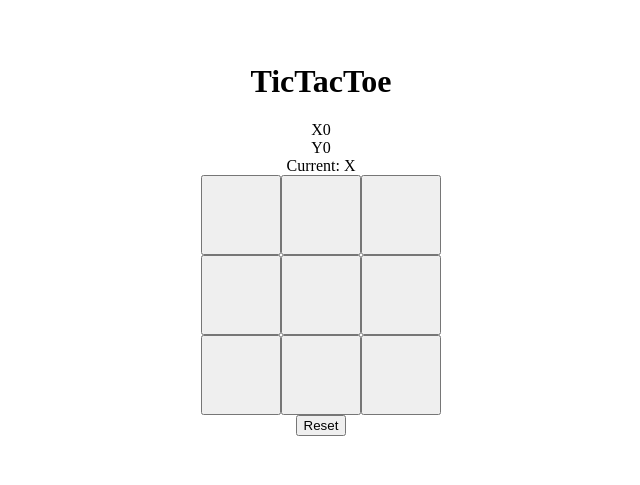
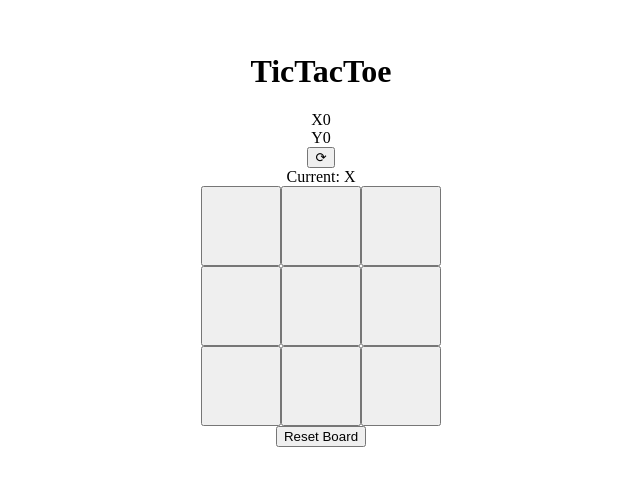
Before and after one commit to tmanZA10/tic-tac-toe, a React (Vite) app: page / in a window 1280 px wide. Shown: the part 161-646 px from the top of the page, without its empty margins (319-959 px from the left). Built offline with nearby package versions, Linux system fonts and the light colour scheme.

Commit message:
board and score reset functionality add

```diff
--- a/src/App.tsx
+++ b/src/App.tsx
@@ -27,6 +27,14 @@ function App() {
   )
   const [winner, setWinner] = useState<playerType | null>(null)
 
+  const resetGrid = () => setGrid(
+    [
+      ["", "", ""],
+      ["", "", ""],
+      ["", "", ""]
+    ]
+  )
+
   return (
     <playerContext.Provider value={[player, setPlayer]}>
       <gridContext.Provider value={[grid, setGrid]}>
@@ -35,7 +43,7 @@ function App() {
           <ScoreCard winner={winner} />
           <Current player={player} />
           <Gamegrid setWinner={setWinner}/>
-          <Reset />
+          <Reset value={"Reset Board"} handler={resetGrid} />
         </div>
       </gridContext.Provider>
     </playerContext.Provider>
--- a/src/components/reset/Reset.tsx
+++ b/src/components/reset/Reset.tsx
@@ -1,8 +1,16 @@
-import styles from './Reset.moudule.css'
+// import styles from './Reset.moudule.css'
 
-function Reset() {
+type propTypes = {
+  value: string,
+  handler: Function,
+}
+
+function Reset({ value, handler, } : propTypes) {
+
   return (
-    <button>Reset</button>
+    <button
+      onClick={()=>handler()}
+    >{value}</button>
   )
 }
 
--- a/src/components/scorecard/ScoreCard.tsx
+++ b/src/components/scorecard/ScoreCard.tsx
@@ -1,5 +1,6 @@
 import { useEffect, useState } from 'react'
 import { playerType } from '../../App'
+import Reset from '../reset/Reset'
 // import styles from './ScoreCard.module.css'
 
 type propTypes = {
@@ -38,7 +39,10 @@ function ScoreCard({ winner }:propTypes) {
     [winner]
   )
 
+  const resetScore = () => setScore({x:0, y:0})
+
   return (
+    <>
       <div>
         <div>
           <span>X</span>
@@ -52,6 +56,8 @@ function ScoreCard({ winner }:propTypes) {
           <span>{score.y}</span>
         </div>
       </div>
+      <Reset value={"⟳"} handler={resetScore} />
+    </>
   )
 }
 
```
Lines whose indentation alone changed are shown as unchanged.
